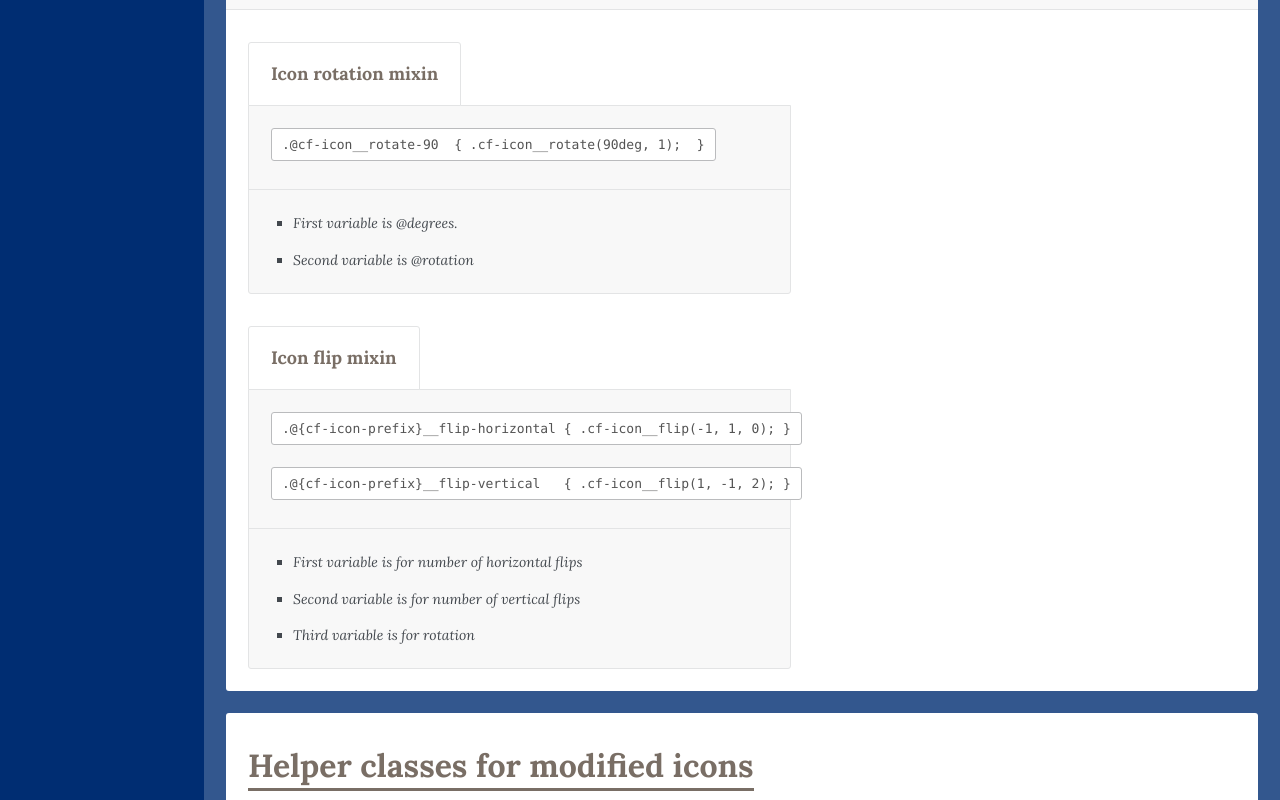
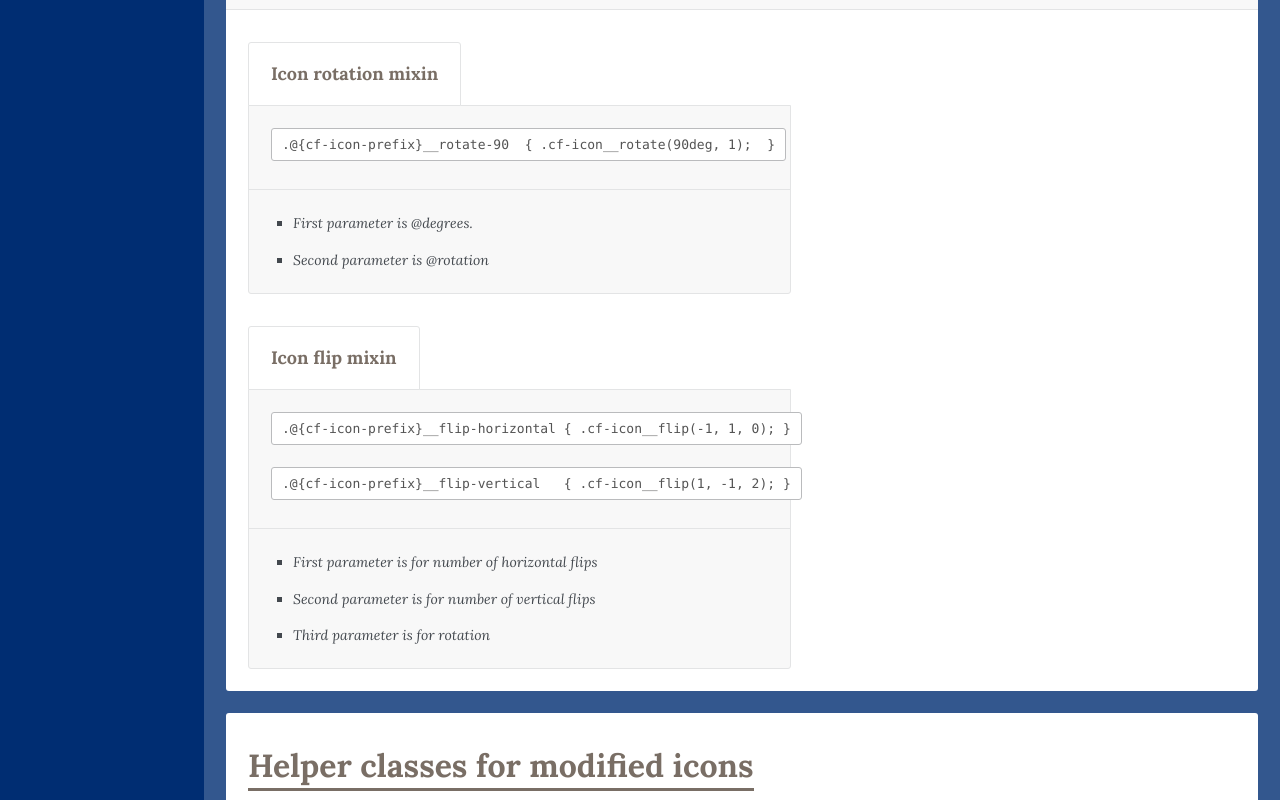
Before and after one commit to cfpb/cf-icons, a website: page docs/index.html in a window 1280 px wide. Shown: the part 4340-5140 px from the top of the page. Drawn offline with Linux system fonts and the light colour scheme; a small style sheet from the web is missing.

Commit message:
review fixes

```diff
--- a/docs/index.html
+++ b/docs/index.html
@@ -263,12 +263,12 @@
               <footer class="docs-pattern_footer">
                 <ul class="docs-codenotes">
                   <li>
-                    <pre class="docs-code"><code>.@cf-icon__rotate-90  { .cf-icon__rotate(90deg, 1);  }</code></pre>
+                    <pre class="docs-code"><code>.@{cf-icon-prefix}__rotate-90  { .cf-icon__rotate(90deg, 1);  }</code></pre>
                   </li>
                 </ul>
                 <ul class="docs-notes">
-                  <li>First variable is @degrees.</li>
-                  <li>Second variable is @rotation</li>
+                  <li>First parameter is @degrees.</li>
+                  <li>Second parameter is @rotation</li>
                 </ul>
               </footer>
             </div>
@@ -284,9 +284,9 @@
                   </li>
                 </ul>
                 <ul class="docs-notes">
-                  <li>First variable is for number of horizontal flips</li>
-                  <li>Second variable is for number of vertical flips</li>
-                  <li>Third variable is for rotation</li>
+                  <li>First parameter is for number of horizontal flips</li>
+                  <li>Second parameter is for number of vertical flips</li>
+                  <li>Third parameter is for rotation</li>
                 </ul>
               </footer>
             </div>
@@ -313,7 +313,7 @@
                   <input type="submit" value="edit on codepen.io" class="docs-pattern_footer-edit-btn">
                 </form>
                 <ul class="docs-notes">
-                  <li>Border color set by @cf-border-color</li>
+                  <li>Border color set by @cf-icon-border-color</li>
                 </ul>
               </footer>
             </div>
--- a/src/less/icons.less
+++ b/src/less/icons.less
@@ -33,7 +33,7 @@
 @cf-icon-prefix:                cf-icon;
 @cf-icon-path:                  '../fonts';
 @cf-icon-ie7-support:           true;
-@cf-border-color:               #eee;
+@cf-icon-border-color:          #eee;
 
 /* topdoc
   name: IE7 Support
@@ -379,18 +379,18 @@
     patterns:
         - name: Icon rotation mixin
           codenotes:
-            - ".@cf-icon__rotate-90  { .cf-icon__rotate(90deg, 1);  }"
+            - ".@{cf-icon-prefix}__rotate-90  { .cf-icon__rotate(90deg, 1);  }"
           notes:
-            - "First variable is @degrees."
-            - "Second variable is @rotation"
+            - "First parameter is @degrees."
+            - "Second parameter is @rotation"
         - name: Icon flip mixin
           codenotes:
             - ".@{cf-icon-prefix}__flip-horizontal { .cf-icon__flip(-1, 1, 0); }"
             - ".@{cf-icon-prefix}__flip-vertical   { .cf-icon__flip(1, -1, 2); }"
           notes:
-            - "First variable is for number of horizontal flips"
-            - "Second variable is for number of vertical flips"
-            - "Third variable is for rotation"
+            - "First parameter is for number of horizontal flips"
+            - "Second parameter is for number of vertical flips"
+            - "Third parameter is for rotation"
     notes:
        - "MIT Licensed by Font Awesome"
 */
@@ -417,7 +417,7 @@
           markup: |
             <span class="cf-icon cf-icon-update cf-icon__border"></span>
           notes:
-            - "Border color set by @cf-border-color"
+            - "Border color set by @cf-icon-border-color"
         - name: Rotated icons
           markup: |
             <span class="cf-icon cf-icon-update cf-icon__rotate-90"></span>
@@ -433,7 +433,7 @@
 
 .@{cf-icon-prefix}__border {
   padding: .2em .25em .15em;
-  border: solid .08em @cf-border-color;
+  border: solid .08em @cf-icon-border-color;
   border-radius: .1em;
 }
 
```
Also changed, not shown: demo/static/css/main.css, docs/static/css/main.css.
